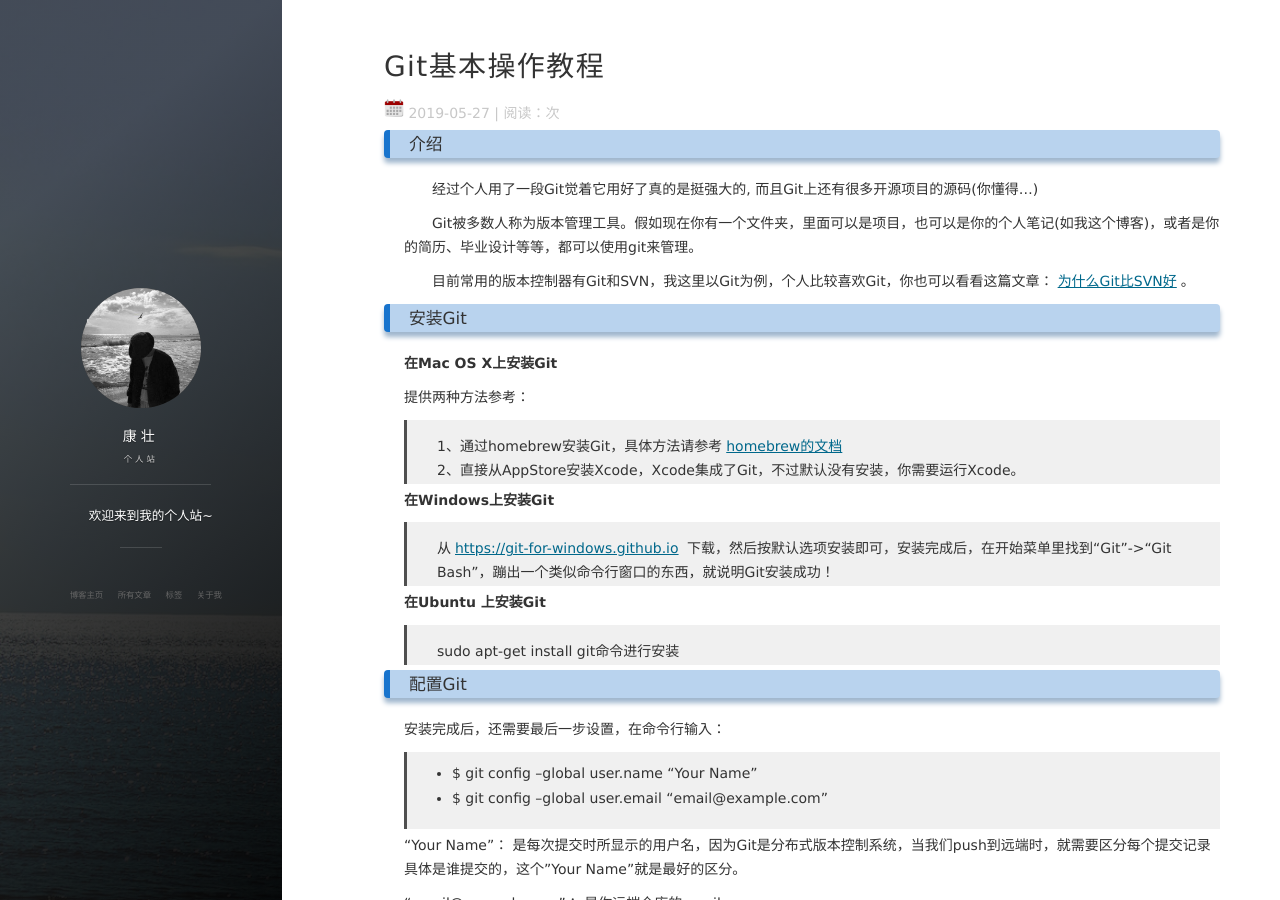
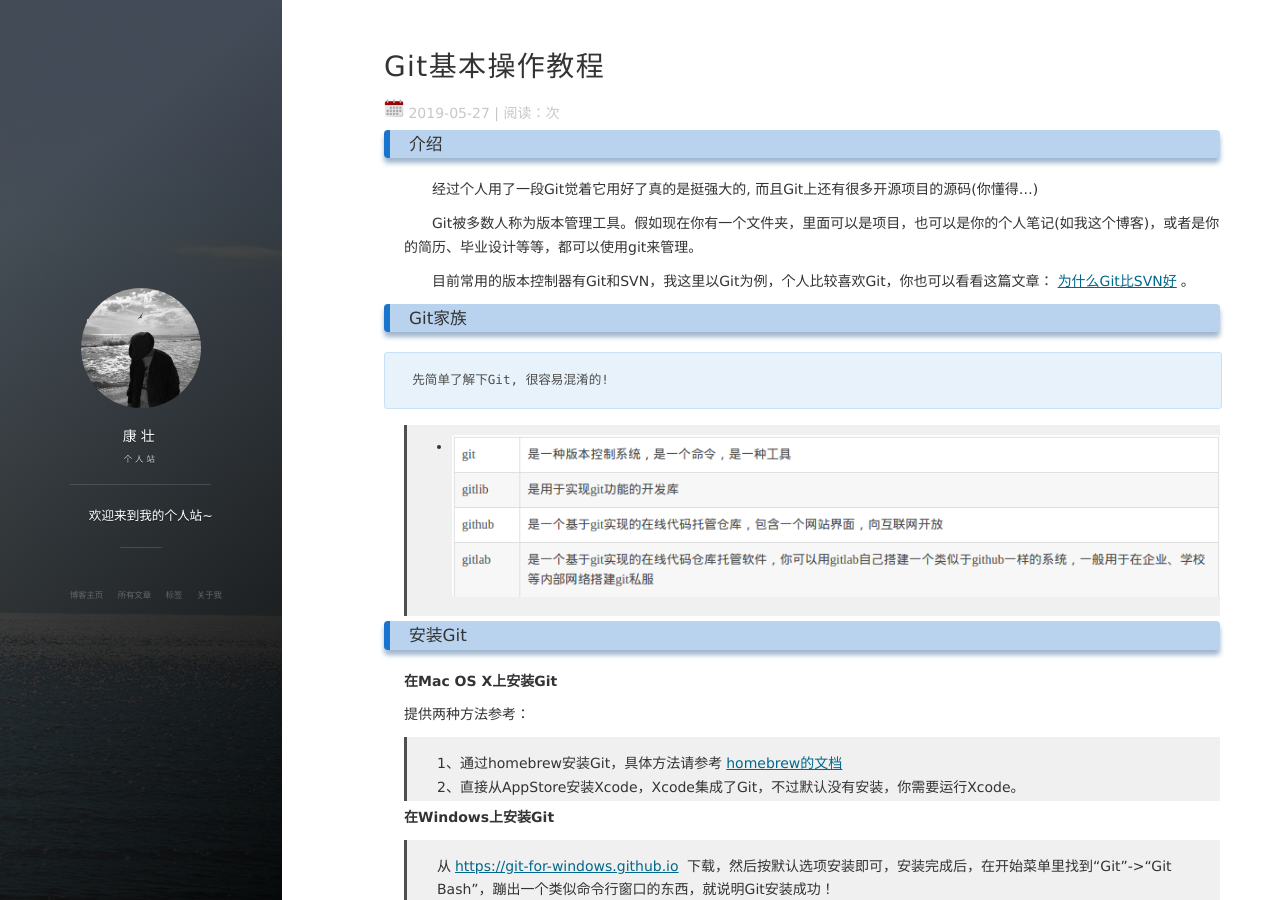
Before and after one commit to kangzhuang0201/kangzhuang0201.github.io, a Jekyll site: the page built from _posts/2019-05-27-GitCourse.md, in a window 1280 px wide and 900 px high. Built offline with Jekyll 4.4.1, drawn with Linux system fonts in a browser that asks for light colours; nearby versions of some CDN libraries; comment, search, counter and statistics services are not loaded.

```diff
--- a/_posts/2019-05-27-GitCourse.md
+++ b/_posts/2019-05-27-GitCourse.md
@@ -12,6 +12,11 @@
 　　Git被多数人称为版本管理工具。假如现在你有一个文件夹，里面可以是项目，也可以是你的个人笔记(如我这个博客)，或者是你的简历、毕业设计等等，都可以使用git来管理。
 
 　　目前常用的版本控制器有Git和SVN，我这里以Git为例，个人比较喜欢Git，你也可以看看这篇文章：[为什么Git比SVN好](http://www.worldhello.net/2012/04/12/why-git-is-better-than-svn.html)。
+### Git家族
+
+    先简单了解下Git, 很容易混淆的!
+
+ >*  ![](/images/posts/GitTools/gits.png)
 
 ### 安装Git
 
```
Also changed, not shown: images/posts/GitTools/gits.png (added).
